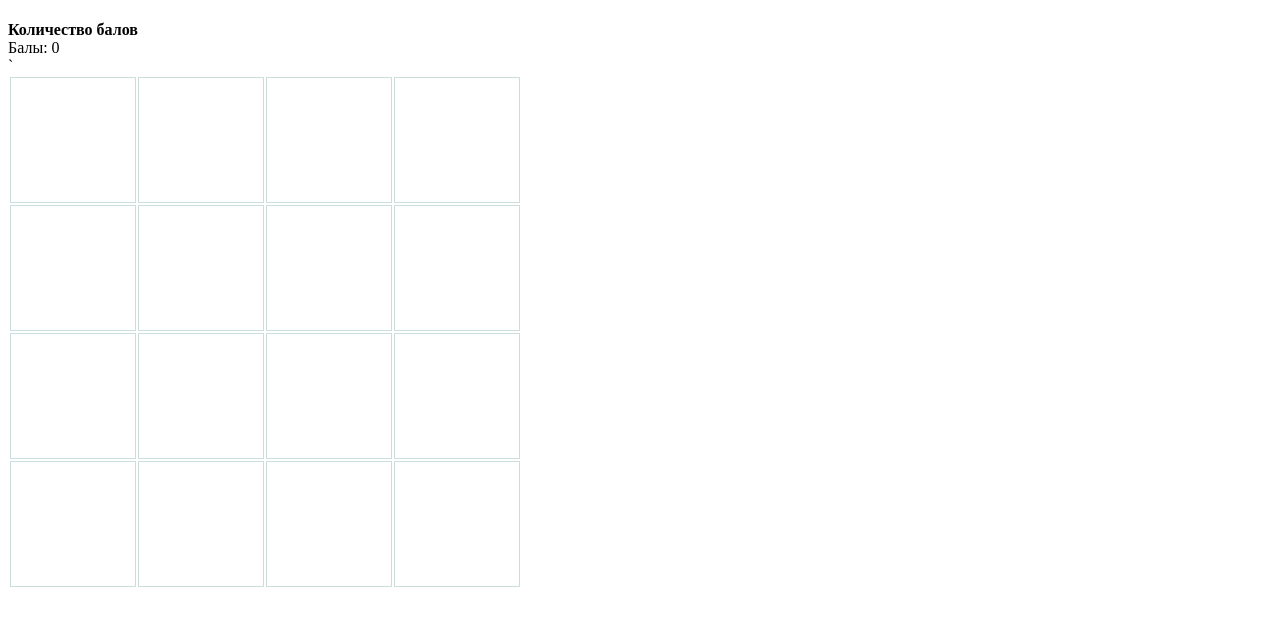
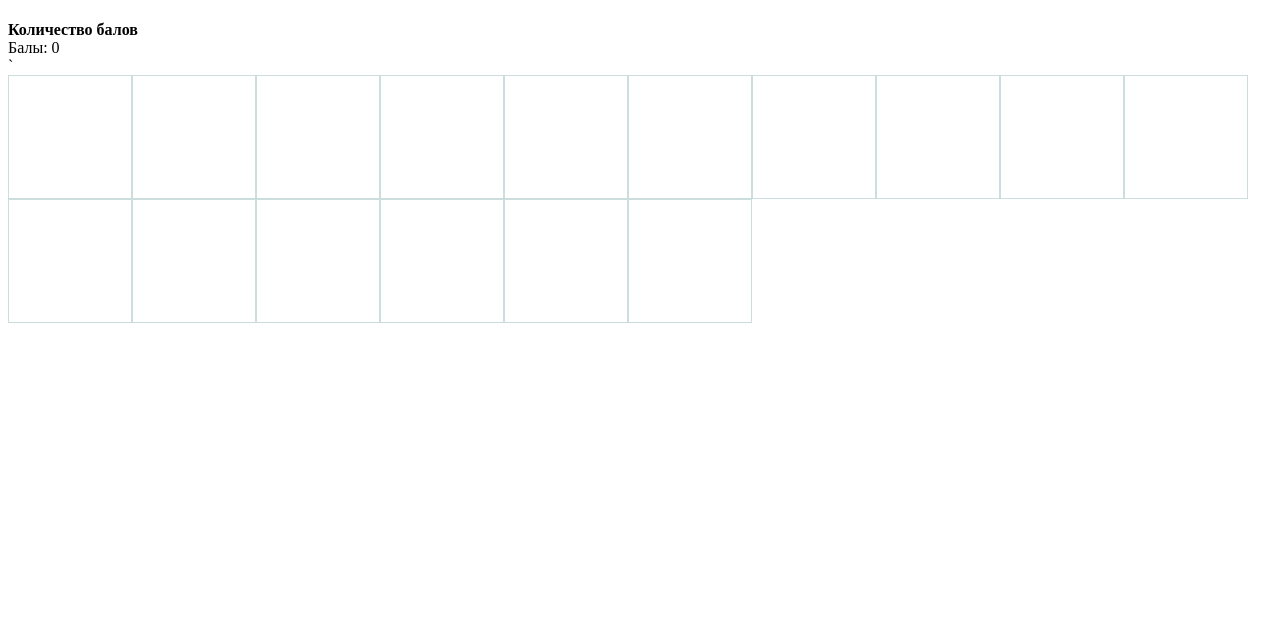
Before and after one commit to TomuraCreator/dom_netologe_event, a website built with webpack: page src/index.html in a window 1280 px wide. Shown: the part 59-684 px from the top of the page. Built offline with nearby package versions, Linux system fonts and the light colour scheme.

Commit message:
changed html, css, js

```diff
--- a/src/index.html
+++ b/src/index.html
@@ -18,32 +18,32 @@
 			<div class="title"><b>Количество балов</b></div>
 			<div class="count"><span>Балы: </span><span>0</span></div>
 		</div>`
-		<table>
-			<tr>
-				<td></td>
-				<td></td>
-				<td></td>
-				<td></td>
-			</tr>
-			<tr>
-				<td></td>
-				<td></td>
-				<td></td>
-				<td></td>
-			</tr>
-			<tr>
-				<td></td>
-				<td></td>
-				<td></td>
-				<td></td>
-			</tr>
-			<tr>
-				<td></td>
-				<td></td>
-				<td></td>
-				<td></td>
-			</tr>
-		</table>
+		<div class="table">
+
+			<div class="td"></div>
+			<div class="td"></div>
+			<div class="td"></div>
+			<div class="td"></div>
+
+
+			<div class="td"></div>
+			<div class="td"></div>
+			<div class="td"></div>
+			<div class="td"></div>
+
+
+			<div class="td"></div>
+			<div class="td"></div>
+			<div class="td"></div>
+			<div class="td"></div>
+
+
+			<div class="td"></div>
+			<div class="td"></div>
+			<div class="td"></div>
+			<div class="td"></div>
+
+		</div>
 	</div>
 </body>
 
--- a/src/js/main.ts
+++ b/src/js/main.ts
@@ -3,7 +3,7 @@
 class Gobline {
 	tds: HTMLCollectionOf<HTMLTableCellElement>
 	constructor() {
-		this.tds = document.getElementsByTagName('td') as HTMLCollectionOf<HTMLTableCellElement>;
+		this.tds = document.getElementsByClassName('td') as HTMLCollectionOf<HTMLTableCellElement>;
 	}
 
 	get getRandom() {
--- a/src/styles/style.css
+++ b/src/styles/style.css
@@ -2,20 +2,21 @@ body {
 	/* cursor: url('../pic/molo70t.png') 1 4, auto; */
 	height: 100vh;
 }
-td {
+.table {
+	display: flex;
+	flex-wrap: wrap;
+}
+
+.td {
 
 	border: 1px solid #cdd
 }
-td,
-td img {
+.td,
+.td img {
 	height: 122px;
 	width: 122px;
 }
-td.active {
+.td.active {
 	background: url('../pic/goblin.png') no-repeat left top;
 
 }
-
-td.active:active {
-	background-color: #cdd;
-}
```
